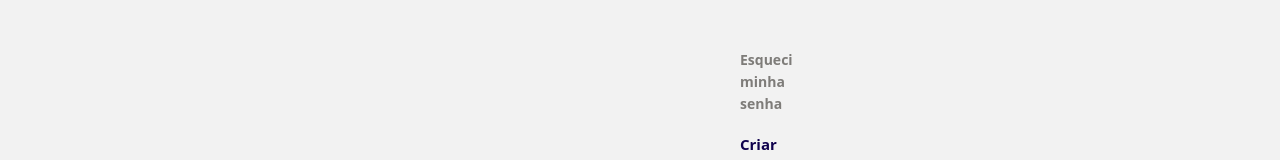
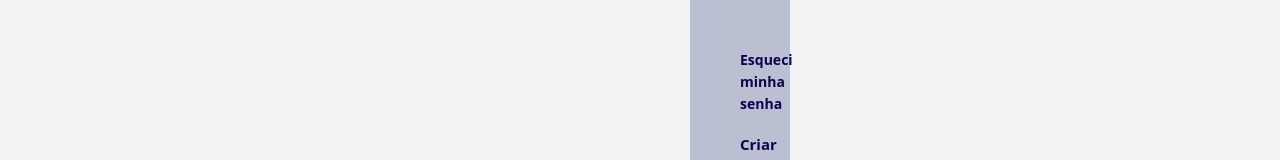
Before and after one commit to Edsonflaviobr/gestaodeviagensunivesp, a React (Create React App) app: page /login in a window 1280 px wide. Shown: the part 448-608 px from the top of the page. Built offline with nearby package versions, Linux system fonts and the light colour scheme.

Commit message:
Versão 1.0

```diff
--- a/src/Paginas/Login/Login.jsx
+++ b/src/Paginas/Login/Login.jsx
@@ -56,11 +56,11 @@ const Login = ({ email, password }) => {
             <body>
                 <div className="body__content">
                     <div className="body__content--text">
-                        <Title title="Usúario favor realizar seu login..." color="#0f014d" />
-                        <Text text="Caso ainda não possua login, favor realizar seu cadastro no sistema." />
+                        <Title title="Login..." color="#0f014d" />
+                        <Text text="Caso ainda não possua cadastro, favor clique em 'Criar Conta'." />
                     </div>
                     <div className="body__content--form">
-                        <Text text="Acesse o Gerenciador de Viagens ECO com a sua conta." />
+                        <Text text="Acesse o Gerenciador de Viagens Saúde Tour com a sua conta." />
 
                         <form onSubmit={handleSubmit(onSubmit)}>
                             <Input
--- a/src/Paginas/Login/styles.css
+++ b/src/Paginas/Login/styles.css
@@ -20,6 +20,7 @@
     flex: 1;
     width: 50px;
     padding: 0 50px;
+    background-color: #babfd2;
 }
 
 .container {
@@ -61,7 +62,7 @@ form {
     font-weight: 700;
     font-size: 14px;
     line-height: 19px;
-    color: #7e7c79;
+    color: #0f014d!important;
 }
 
 .criar-text {
```
